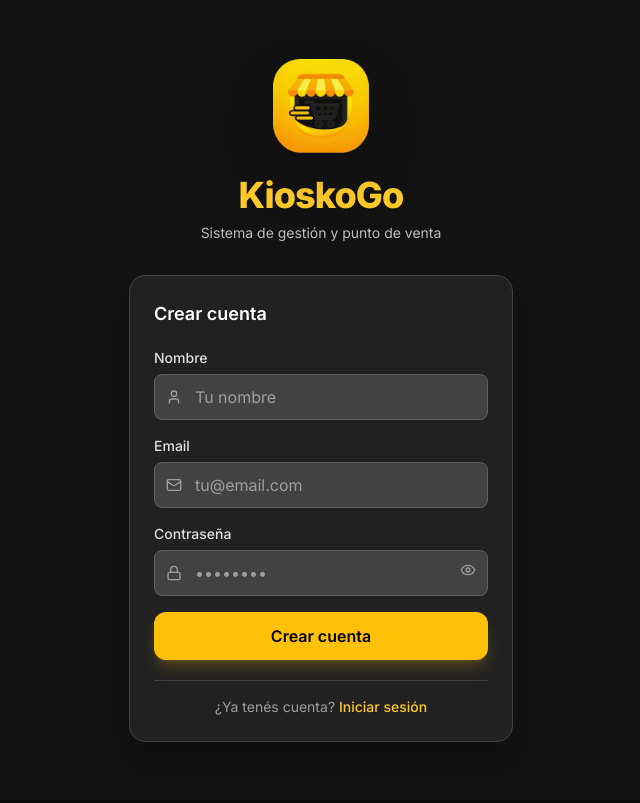
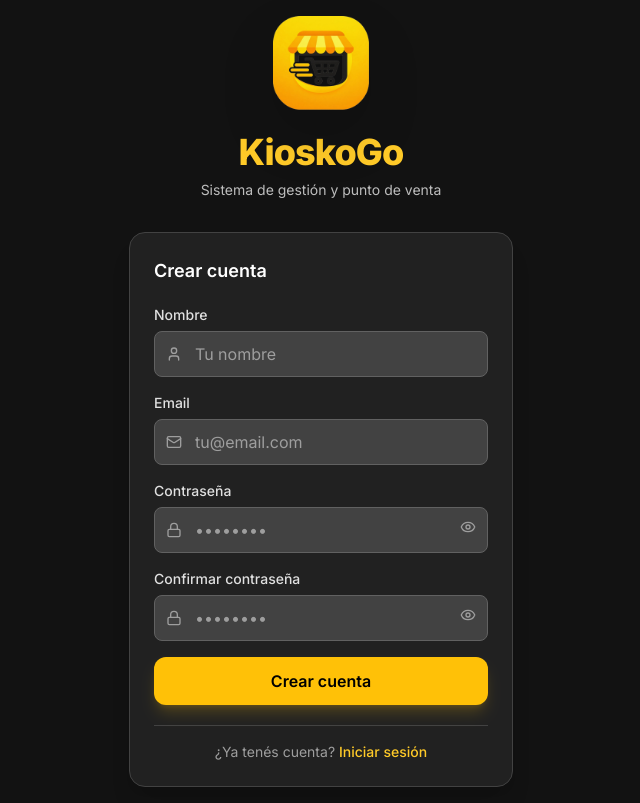
Before and after one commit to lagarts/KioskoGo, a React (Vite) app: page /login in a window 1280 px wide. Both pictures are taken after a click on the button "Registrate gratis". Shown: the whole page, without its empty margins (319-959 px from the left). Built offline with nearby package versions, Linux system fonts and the light colour scheme; no server answers.

Commit message:
feat: confirmacion de contraseña en el registro

```diff
--- a/src/pages/auth/Login.tsx
+++ b/src/pages/auth/Login.tsx
@@ -12,6 +12,7 @@ export function Login() {
   const [name, setName] = useState('');
   const [email, setEmail] = useState('');
   const [password, setPassword] = useState('');
+  const [confirmPassword, setConfirmPassword] = useState('');
   const [showPassword, setShowPassword] = useState(false);
   const [loading, setLoading] = useState(false);
   const [error, setError] = useState('');
@@ -39,6 +40,10 @@ export function Login() {
         await signIn(email, password);
         navigate('/');
       } else {
+        if (password !== confirmPassword) {
+          setError('Las contraseñas no coinciden');
+          return;
+        }
         const result = await signUp(email, password, name);
         if (result.needsConfirmation) {
           setInfo('Te enviamos un email para confirmar tu cuenta. Revisá tu bandeja de entrada.');
@@ -126,6 +131,28 @@ export function Login() {
               </button>
             </div>
 
+            {mode === 'signup' && (
+              <div className="relative">
+                <Input
+                  label="Confirmar contraseña"
+                  type={showPassword ? 'text' : 'password'}
+                  placeholder="••••••••"
+                  value={confirmPassword}
+                  onChange={(e) => setConfirmPassword(e.target.value)}
+                  icon={<Lock size={16} />}
+                  required
+                  minLength={6}
+                />
+                <button
+                  type="button"
+                  onClick={() => setShowPassword(!showPassword)}
+                  className="absolute right-3 top-[38px] text-surface-500 hover:text-white"
+                >
+                  {showPassword ? <EyeOff size={16} /> : <Eye size={16} />}
+                </button>
+              </div>
+            )}
+
             <Button type="submit" fullWidth size="lg" disabled={loading}>
               {loading
                 ? mode === 'login'
@@ -145,6 +172,7 @@ export function Login() {
                   setMode(mode === 'login' ? 'signup' : 'login');
                   setError('');
                   setInfo('');
+                  setConfirmPassword('');
                 }}
                 className="text-kiosko-500 hover:text-kiosko-400 font-medium"
               >
```
